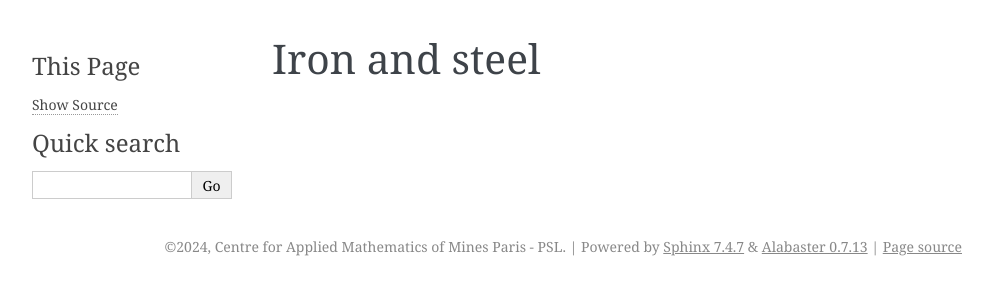
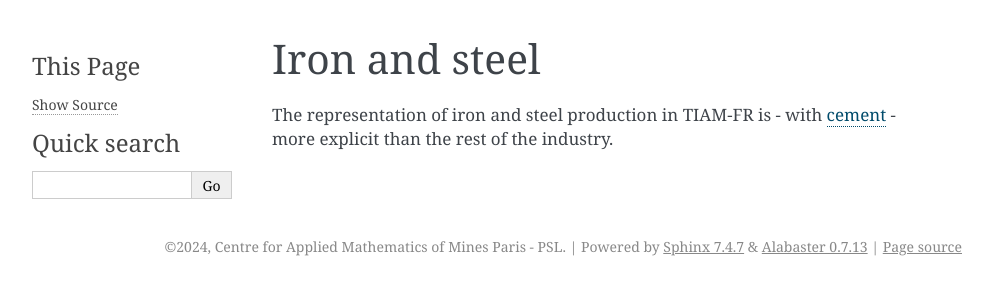
Before and after one commit to LucasDesport/tiam-fr, a Sphinx documentation site: the page built from docs/energy-sectors/industry/iron-steel.md, in a window 1280 px wide. Shown: the top 300 px of the page, without its empty margins (148-1141 px from the left). Built offline with Sphinx 7.4.7, drawn with Linux system fonts in a browser that asks for light colours; pages that are not in the unit, such as notebooks, are missing from menus.

Commit message:
Update iron-steel.md

```diff
--- a/docs/energy-sectors/industry/iron-steel.md
+++ b/docs/energy-sectors/industry/iron-steel.md
@@ -1 +1,3 @@
 # Iron and steel
+
+The representation of iron and steel production in TIAM-FR is - with [cement](cement.md) - more explicit than the rest of the industry.
```
